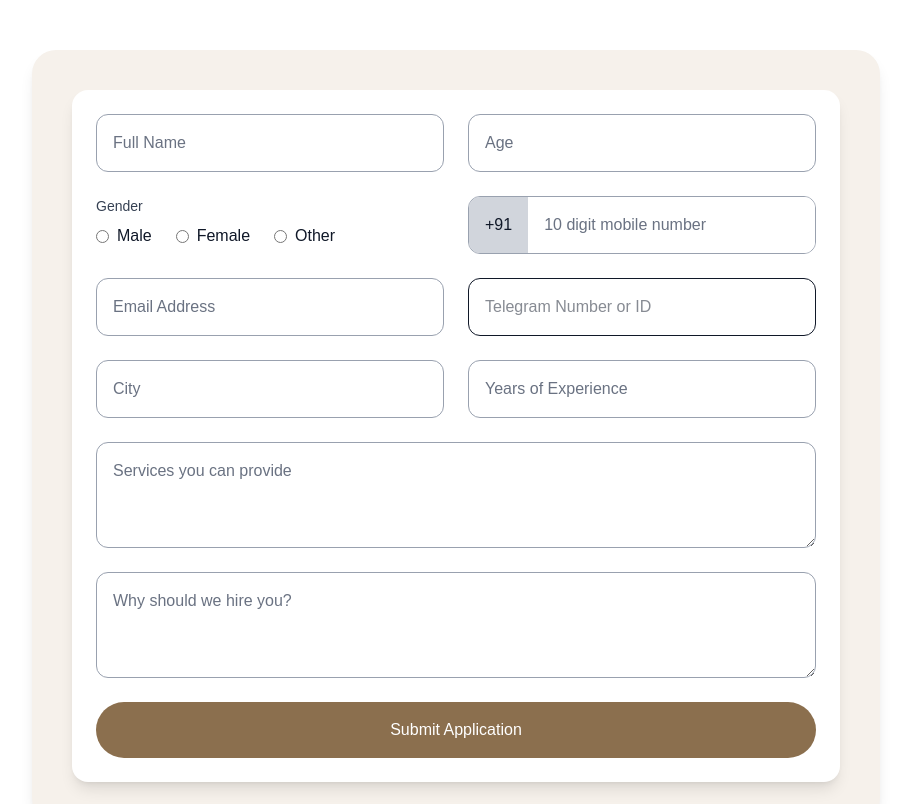
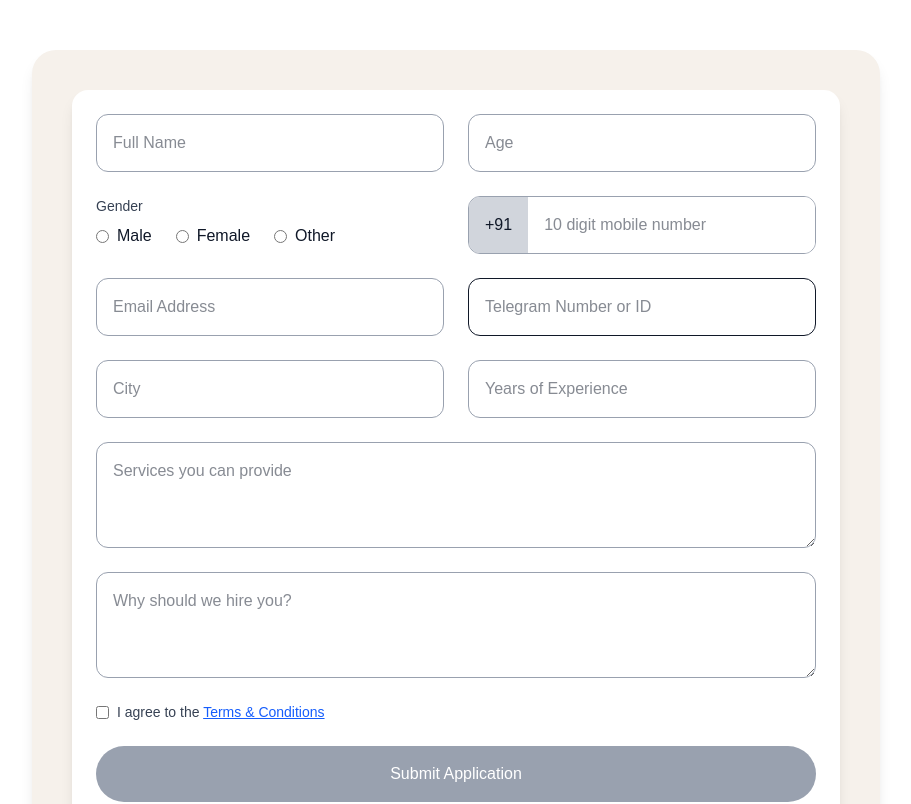
Before and after one commit to bhartivijayu1990-art/verbose-octo-umbrella, a Next.js app: page / in a window 1280 px wide. Shown: the part 2129-2933 px from the top of the page, without its empty margins (184-1095 px from the left). Built offline with nearby package versions, Linux system fonts and the light colour scheme.

Commit message:
Added terms & conditions checkbox and updated telegram links

```diff
--- a/app/membership/page.tsx
+++ b/app/membership/page.tsx
@@ -45,7 +45,7 @@ export default function Membership() {
     const msg = encodeURIComponent(
       "Hi, I want to subscribe to PREMIUM membership."
     );
-    window.location.href = `https://t.me/Jacydodo?text=${msg}`;
+    window.location.href = `https://t.me/midnightmuse12am?text=${msg}`;
   }}
   className="bg-[#8b6f4e] text-white px-6 py-3 rounded-full"
 >
@@ -63,7 +63,7 @@ export default function Membership() {
     const msg = encodeURIComponent(
       "Hi, I want to subscribe to ELITE membership."
     );
-    window.location.href = `https://t.me/Jacydodo?text=${msg}`;
+    window.location.href = `https://t.me/midnightmuse12am?text=${msg}`;
   }}
   className="bg-[#8b6f4e] text-white px-6 py-3 rounded-full"
 >
--- a/app/page.tsx
+++ b/app/page.tsx
@@ -282,9 +282,15 @@ function ApplyForm() {
   const [experience, setExperience] = useState("");
   const [services, setServices] = useState("");
   const [message, setMessage] = useState("");
+  const [agreed, setAgreed] = useState(false); // ✅ NEW
 
   const handleSubmit = async (e: React.FormEvent) => {
-    e.preventDefault(); // ⛔ STOP page reload
+    e.preventDefault();
+
+    if (!agreed) {
+      setError("You must accept the Terms & Conditions");
+      return;
+    }
 
     if (phone.length !== 10) {
       setError("Mobile number must be exactly 10 digits");
@@ -306,6 +312,7 @@ function ApplyForm() {
           experience,
           services,
           message,
+          termsAccepted: agreed, // ✅ NEW
         }),
       });
 
@@ -325,6 +332,7 @@ if (!res.ok || !data.success) {
       setExperience("");
       setServices("");
       setMessage("");
+      setAgreed(false);
       setError("");
     } catch (err) {
       console.error(err);
@@ -334,7 +342,6 @@ if (!res.ok || !data.success) {
 
   return (
     <div className="bg-[#f6f1eb] p-10 rounded-3xl shadow-lg">
-
       <form
         onSubmit={handleSubmit}
         className="grid md:grid-cols-2 gap-6 bg-white text-gray-900 p-6 rounded-2xl shadow-lg"
@@ -342,10 +349,7 @@ if (!res.ok || !data.success) {
         <input
           type="text"
           placeholder="Full Name"
-    className="border border-gray-400 p-4 rounded-xl
-               bg-white text-gray-900
-               placeholder-gray-500
-               focus:outline-none focus:ring-2 focus:ring-[#8b6f4e]"
+          className="border border-gray-400 p-4 rounded-xl bg-white text-gray-900"
           value={name}
           onChange={(e) => setName(e.target.value)}
           required
@@ -354,14 +358,12 @@ if (!res.ok || !data.success) {
         <input
           type="number"
           placeholder="Age"
-    className="border border-gray-400 p-4 rounded-xl
-               bg-white text-gray-900
-               placeholder-gray-500
-               focus:outline-none focus:ring-2 focus:ring-[#8b6f4e]"
+          className="border border-gray-400 p-4 rounded-xl bg-white text-gray-900"
           value={age}
           onChange={(e) => setAge(e.target.value)}
           required
         />
+
         <div className="flex flex-col gap-2">
           <label className="text-sm font-medium text-gray-700">Gender</label>
           <div className="flex gap-6">
@@ -401,8 +403,6 @@ if (!res.ok || !data.success) {
           </div>
         </div>
 
-
-  {/* PHONE */}
         <div className="flex border border-gray-400 rounded-xl overflow-hidden bg-white">
           <span className="bg-gray-300 text-gray-900 px-4 py-4">+91</span>
           <input
@@ -412,9 +412,7 @@ if (!res.ok || !data.success) {
               if (v.length <= 10) setPhone(v);
             }}
             placeholder="10 digit mobile number"
-      className="w-full p-4 bg-white text-gray-900
-                 placeholder-gray-500
-                 focus:outline-none focus:ring-2 focus:ring-[#8b6f4e]"
+            className="w-full p-4 bg-white text-gray-900"
             required
           />
         </div>
@@ -422,10 +420,7 @@ if (!res.ok || !data.success) {
         <input
           type="email"
           placeholder="Email Address"
-    className="border border-gray-400 p-4 rounded-xl
-               bg-white text-gray-900
-               placeholder-gray-500
-               focus:outline-none focus:ring-2 focus:ring-[#8b6f4e]"
+          className="border border-gray-400 p-4 rounded-xl bg-white text-gray-900"
           value={email}
           onChange={(e) => setEmail(e.target.value)}
         />
@@ -439,14 +434,10 @@ if (!res.ok || !data.success) {
           required
         />
 
-
         <input
           type="text"
           placeholder="City"
-    className="border border-gray-400 p-4 rounded-xl
-               bg-white text-gray-900
-               placeholder-gray-500
-               focus:outline-none focus:ring-2 focus:ring-[#8b6f4e]"
+          className="border border-gray-400 p-4 rounded-xl bg-white text-gray-900"
           value={city}
           onChange={(e) => setCity(e.target.value)}
         />
@@ -454,21 +445,14 @@ if (!res.ok || !data.success) {
         <input
           type="number"
           placeholder="Years of Experience"
-    className="border border-gray-400 p-4 rounded-xl
-               bg-white text-gray-900
-               placeholder-gray-500
-               focus:outline-none focus:ring-2 focus:ring-[#8b6f4e]"
+          className="border border-gray-400 p-4 rounded-xl bg-white text-gray-900"
           value={experience}
           onChange={(e) => setExperience(e.target.value)}
         />
 
         <textarea
           placeholder="Services you can provide"
-    className="border border-gray-400 p-4 rounded-xl
-               bg-white text-gray-900
-               placeholder-gray-500
-               focus:outline-none focus:ring-2 focus:ring-[#8b6f4e]
-               md:col-span-2"
+          className="border border-gray-400 p-4 rounded-xl md:col-span-2"
           rows={3}
           value={services}
           onChange={(e) => setServices(e.target.value)}
@@ -476,31 +460,45 @@ if (!res.ok || !data.success) {
 
         <textarea
           placeholder="Why should we hire you?"
-    className="border border-gray-400 p-4 rounded-xl
-               bg-white text-gray-900
-               placeholder-gray-500
-               focus:outline-none focus:ring-2 focus:ring-[#8b6f4e]
-               md:col-span-2"
+          className="border border-gray-400 p-4 rounded-xl md:col-span-2"
           rows={3}
           value={message}
           onChange={(e) => setMessage(e.target.value)}
         />
 
         {error && (
-    <p className="text-red-600 md:col-span-2">
-      {error}
-    </p>
+          <p className="text-red-600 md:col-span-2">{error}</p>
         )}
 
+        {/* ✅ TERMS CHECKBOX */}
+        <div className="md:col-span-2 flex items-start gap-2">
+          <input
+            type="checkbox"
+            checked={agreed}
+            onChange={(e) => setAgreed(e.target.checked)}
+            className="mt-1"
+          />
+          <label className="text-sm text-gray-700">
+            I agree to the{" "}
+            <a href="/terms" target="_blank" className="text-blue-600 underline">
+              Terms & Conditions
+            </a>
+          </label>
+        </div>
+
+        {/* ✅ DISABLED BUTTON */}
         <button
           type="submit"
-    className="md:col-span-2 bg-[#8b6f4e] text-white py-4 rounded-full hover:bg-[#6e573d] transition"
+          disabled={!agreed}
+          className={`md:col-span-2 py-4 rounded-full transition text-white ${
+            agreed
+              ? "bg-[#8b6f4e] hover:bg-[#6e573d]"
+              : "bg-gray-400 cursor-not-allowed"
+          }`}
         >
           Submit Application
         </button>
       </form>
-
-
     </div>
   );
 }
--- /dev/null
+++ b/app/terms/page.tsx
@@ -0,0 +1,43 @@
+export default function TermsPage() {
+    return (
+      <div className="max-w-4xl mx-auto px-6 py-20">
+        <h1 className="text-3xl font-serif mb-6">Terms & Conditions</h1>
+
+        <p className="mb-4">
+          These Terms & Conditions apply to all applicants registering with
+          InnerBloom Wellness as massage therapists.
+        </p>
+
+        <ul className="list-disc pl-6 space-y-3 text-gray-700">
+          <li>
+            All information provided in the application form must be the responsiblity of
+            applicant.
+          </li>
+          <li>
+            This application is for professional massage and wellness
+            services only.
+          </li>
+          <li>
+            Registration fee is for verification and onboarding
+            purposes only and does not guarantee job placement.It is a non refundable amount.
+          </li>
+          <li>
+            Applicants must maintain proper hygiene, discipline, and professional
+            conduct.
+          </li>
+          <li>
+            InnerBloom Wellness reserves the right to approve or reject any
+            application without explanation.
+          </li>
+          <li>
+            InnerBloom Wellness is not responsible for any false information
+            provided by the applicant.
+          </li>
+          <li>
+            By submitting the form, you agree to be contacted via phone, WhatsApp,
+            or Telegram regarding your application.
+          </li>
+        </ul>
+      </div>
+    );
+  }
```
Lines whose indentation alone changed are shown as unchanged.
